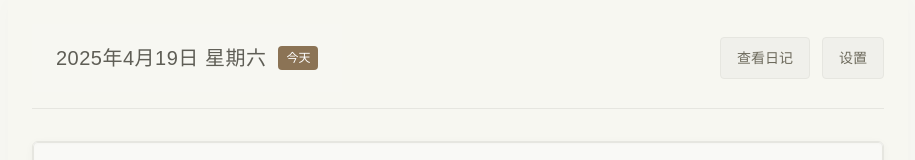
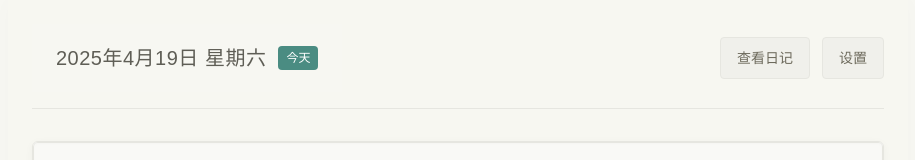
Before and after one commit to RetricSu/luxun-dairy, a Preact app: page / in a window 1280 px wide. Shown: the top 160 px of the page, without its empty margins (182-1097 px from the left). Built offline with nearby package versions, Linux system fonts and the light colour scheme.

Commit message:
change main color

```diff
--- a/src/components/CompletedEntry.tsx
+++ b/src/components/CompletedEntry.tsx
@@ -9,9 +9,9 @@ export function CompletedEntry({ selectedDay }: CompletedEntryProps) {
     <div className="py-10 px-8 text-center">
       <div className="text-center mb-4">
         <span className="inline-block bg-accent dark:bg-accent-dark text-white w-14 h-14 leading-[3.5rem] text-2xl rounded-full mb-6 dark:opacity-95">✓</span>
-        <h3 className="m-0 mb-3 text-2xl text-[#5f5347] dark:text-text-primary-dark font-medium">今日日记已完成！</h3>
+        <h3 className="m-0 mb-3 text-2xl text-[#4a8c82] dark:text-text-primary-dark font-medium">今日日记已完成！</h3>
         <h3 className="text-xl font-medium text-[#5f5e56] dark:text-text-primary-dark tracking-wide m-0 mb-3">{formatDayDisplay(selectedDay)}</h3>
-        <p className="text-[#7c6d58] dark:text-text-secondary-dark text-lg m-0">您已记录下今天的思绪与感悟。</p>
+        <p className="text-[#6d7a75] dark:text-text-secondary-dark text-lg m-0">您已记录下今天的思绪与感悟。</p>
       </div>
     </div>
   );
--- a/src/components/DayHeader.tsx
+++ b/src/components/DayHeader.tsx
@@ -6,7 +6,7 @@ interface DayHeaderProps {
 
 export function DayHeader({ selectedDay }: DayHeaderProps) {
   return (
-    <div className="flex items-center px-6 py-5 bg-rice-paper dark:bg-[#2a2a28]">
+    <div className="flex items-center px-6 py-5 bg-rice-paper dark:bg-[#1a1a1e]">
       <h2 className="text-xl font-medium text-[#5f5e56] dark:text-text-primary-dark tracking-wide m-0">
         {formatDayDisplay(selectedDay)}
       </h2>
--- a/src/components/DiaryForm.tsx
+++ b/src/components/DiaryForm.tsx
@@ -23,7 +23,7 @@ export function DiaryForm({
         onInput={(e) => setContent(e.currentTarget.value)}
         placeholder="今天有什么想法、感受或值得记录的事情..."
         rows={15}
-        className="w-full p-4 rounded bg-[#f9f9f6] dark:bg-[#2a2a28] text-text-primary dark:text-text-primary-dark border border-border-light dark:border-border-dark leading-7 outline-none transition-all shadow-[inset_0_1px_3px_rgba(0,0,0,0.02)] resize-none tracking-wide focus:border-[#afada1] dark:focus:border-accent-dark focus:shadow-[0_0_0_3px_rgba(175,173,161,0.1)]"
+        className="w-full p-4 rounded bg-[#f9f9f6] dark:bg-[#1e1e22] text-text-primary dark:text-text-primary-dark border border-border-light dark:border-border-dark leading-7 outline-none transition-all shadow-[inset_0_1px_3px_rgba(0,0,0,0.02)] resize-none tracking-wide focus:border-[#afada1] dark:focus:border-accent-dark focus:shadow-[0_0_0_3px_rgba(175,173,161,0.1)]"
       />
 
       {errorMessage && (
@@ -42,7 +42,7 @@ export function DiaryForm({
         />
 
         <button
-          className="bg-[#8c8b85] dark:bg-accent-dark text-white font-medium px-6 py-2 h-10 border-0 rounded hover:bg-[#7d7c76] dark:hover:bg-[#a55e5a] transition-colors active:translate-y-px flex items-center justify-center tracking-wider disabled:bg-[#c7c7c2] disabled:cursor-not-allowed"
+          className="bg-accent dark:bg-accent-dark text-white font-medium px-6 py-2 h-10 border-0 rounded hover:bg-[#3f7971] dark:hover:bg-[#4c9b90] transition-colors active:translate-y-px flex items-center justify-center tracking-wider disabled:bg-[#c7c7c2] disabled:cursor-not-allowed"
           onClick={saveDiaryEntry}
           disabled={!content.trim()}
         >
--- a/src/components/SettingsPanel.tsx
+++ b/src/components/SettingsPanel.tsx
@@ -8,11 +8,11 @@ interface SettingsPanelProps {
 
 export function SettingsPanel({ nostrPublicKey, selectedDay, handleDayChange }: SettingsPanelProps) {
   return (
-    <div className="bg-rice-paper dark:bg-[#262624] border border-border-light dark:border-border-dark rounded-md p-5 mb-6">
+    <div className="bg-rice-paper dark:bg-[#1a1a1e] border border-border-light dark:border-border-dark rounded-md p-5 mb-6">
       {nostrPublicKey && (
         <div className="flex items-center mb-3">
           <span className="font-medium text-text-secondary dark:text-text-secondary-dark w-[150px]">Nostr 公钥:</span>
-          <span className="font-mono p-1 px-2 bg-[#f0f0eb] dark:bg-[#2a2a28] rounded text-[#5f5e56] dark:text-text-primary-dark" title={nostrPublicKey}>
+          <span className="font-mono p-1 px-2 bg-[#f0f0eb] dark:bg-[#262630] rounded text-[#5f5e56] dark:text-text-primary-dark" title={nostrPublicKey}>
             {shortenKey(nostrPublicKey)}
           </span>
         </div>
@@ -24,7 +24,7 @@ export function SettingsPanel({ nostrPublicKey, selectedDay, handleDayChange }:
           type="date"
           value={selectedDay}
           onChange={handleDayChange}
-          className="font-inherit p-2 px-3 rounded border border-border-light dark:border-border-dark text-sm outline-none transition-colors bg-rice-paper dark:bg-[#2a2a28] text-text-primary dark:text-text-primary-dark focus:border-[#afada1] dark:focus:border-accent-dark"
+          className="font-inherit p-2 px-3 rounded border border-border-light dark:border-border-dark text-sm outline-none transition-colors bg-rice-paper dark:bg-[#262630] text-text-primary dark:text-text-primary-dark focus:border-[#afada1] dark:focus:border-accent-dark"
         />
       </div>
     </div>
--- a/src/components/WriteContainer.tsx
+++ b/src/components/WriteContainer.tsx
@@ -24,7 +24,7 @@ export function WriteContainer({
   saveDiaryEntry
 }: WriteContainerProps) {
   return (
-    <div className="bg-white dark:bg-[#262624] rounded-md shadow-[0_2px_8px_rgba(0,0,0,0.04)] dark:shadow-[0_2px_8px_rgba(0,0,0,0.1)] overflow-hidden border border-border-light dark:border-border-dark">
+    <div className="bg-white dark:bg-[#1a1a1e] rounded-md shadow-[0_2px_8px_rgba(0,0,0,0.04)] dark:shadow-[0_2px_8px_rgba(0,0,0,0.1)] overflow-hidden border border-border-light dark:border-border-dark">
       {dayHasEntry ? (
         <CompletedEntry selectedDay={selectedDay} />
       ) : (
--- a/src/index.css
+++ b/src/index.css
@@ -3,15 +3,15 @@
 @theme {
   /* Colors */
   --color-rice-paper: #f7f7f2;
-  --color-rice-paper-dark: #222220;
+  --color-rice-paper-dark: #121215;
   --color-border-light: #e6e6e0;
-  --color-border-dark: #38383a;
+  --color-border-dark: #2d2d30;
   --color-text-primary: #333333;
-  --color-text-primary-dark: #ddddd5;
+  --color-text-primary-dark: #a2e2d8;
   --color-text-secondary: #6d6a5c;
-  --color-text-secondary-dark: #bfbfb3;
-  --color-accent: #8b7355;
-  --color-accent-dark: #96514d;
+  --color-text-secondary-dark: #7fb5ae;
+  --color-accent: #4a8c82;
+  --color-accent-dark: #5dafa3;
 
   /* Font families */
   --font-sans: "PingFang SC", "Microsoft YaHei", "Hiragino Sans GB", "STHeiti", "WenQuanYi Micro Hei", sans-serif;
```
Also changed, not shown: src/components/Timeline.tsx (+7 -7 lines).
